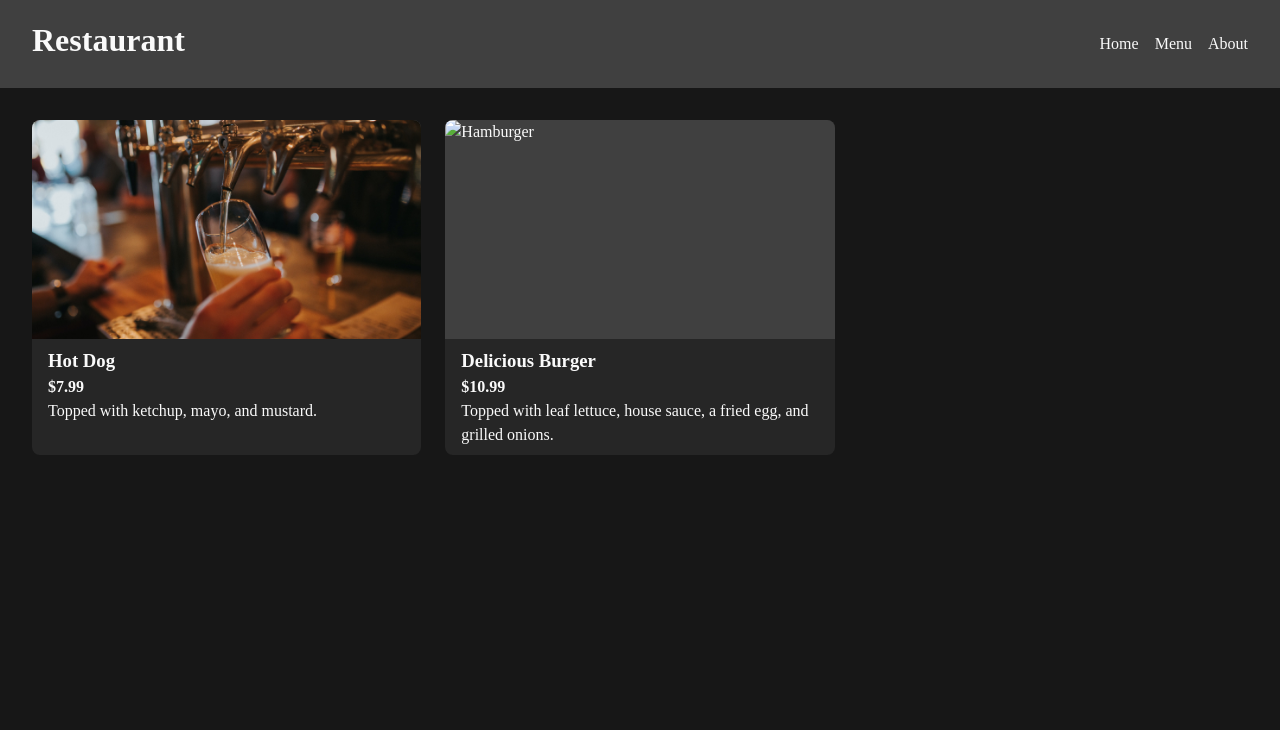
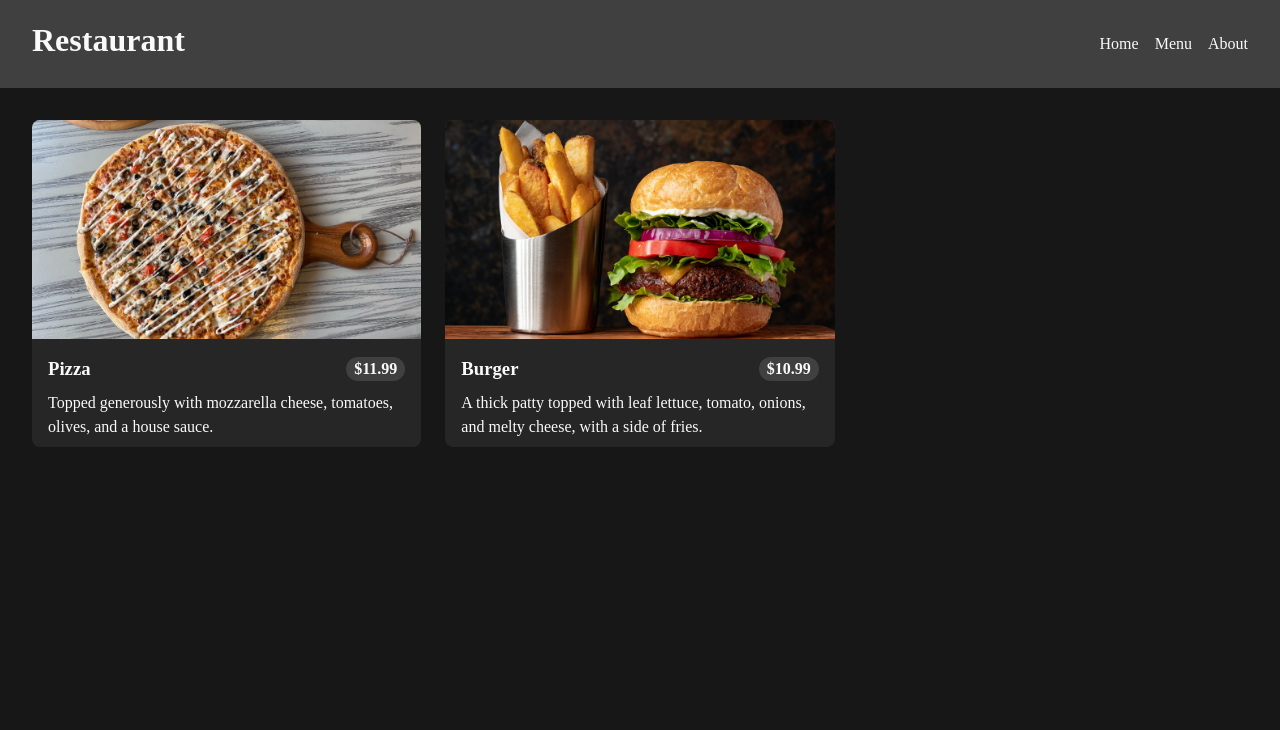
Before and after one commit to scorpi4n/TOP-restaurant-page, a website built with webpack: page src/index.html in a window 1280 px wide. Shown: the top 730 px of the page. Built offline with nearby package versions, Linux system fonts and the light colour scheme.

Commit message:
Update menu cards

```diff
--- a/src/components/menuItem.js
+++ b/src/components/menuItem.js
@@ -4,8 +4,10 @@ export default function ({ name, description, price, imagePath, alt }) {
 	menuItem.innerHTML = `
 		<img alt="${alt}" src="${imagePath}"></img>
 		<div>
-			<h3>${name}</h3>
-			<h4>$${price}</h4>
+			<span>
+				<h3>${name}</h3>
+				<h4 class="chip">$${price}</h4>
+			</span>
 			<p>${description}</p>
 		</div>`
 
--- a/src/data/foodItems.js
+++ b/src/data/foodItems.js
@@ -1,16 +1,16 @@
 export default [
 	{
-		"name": "Hot Dog",
-		"price": 7.99,
-		"description": "Topped with ketchup, mayo, and mustard.",
-		"imagePath": "/src/assets/hero.jpg",
-		"alt": "Hot dog"
+		"name": "Pizza",
+		"price": 11.99,
+		"description": "Topped generously with mozzarella cheese, tomatoes, olives, and a house sauce.",
+		"imagePath": "/src/assets/pizza.jpg",
+		"alt": "Pizza"
 	},
 	{
-		"name": "Delicious Burger",
+		"name": "Burger",
 		"price": 10.99,
-		"description": "Topped with leaf lettuce, house sauce, a fried egg, and grilled onions.",
-		"imagePath": "#",
+		"description": "A thick patty topped with leaf lettuce, tomato, onions, and melty cheese, with a side of fries.",
+		"imagePath": "/src/assets/burger.jpg",
 		"alt": "Hamburger"
 	}
 ]
--- a/src/styles/style.css
+++ b/src/styles/style.css
@@ -99,3 +99,27 @@ header>ul {
 .menu-item>div {
 	padding: .5rem 1rem;
 }
+
+.menu-item>div>span {
+	margin-block: .5rem;
+
+	display: flex;
+	justify-content: space-between;
+	align-items: center;
+}
+
+.menu-item h4.chip {
+	margin-left: .5rem;
+	padding-inline: .5rem;
+	background-color: var(--neutral-700);
+	border-radius: 1rem;
+}
+
+.menu-item p {
+	--max-lines: 3;
+	--line-height: 1.5;
+
+	max-height: calc(var(--max-lines) * var(--line-height) * 1em);
+	line-height: var(--line-height);
+	overflow: hidden;
+}
```
